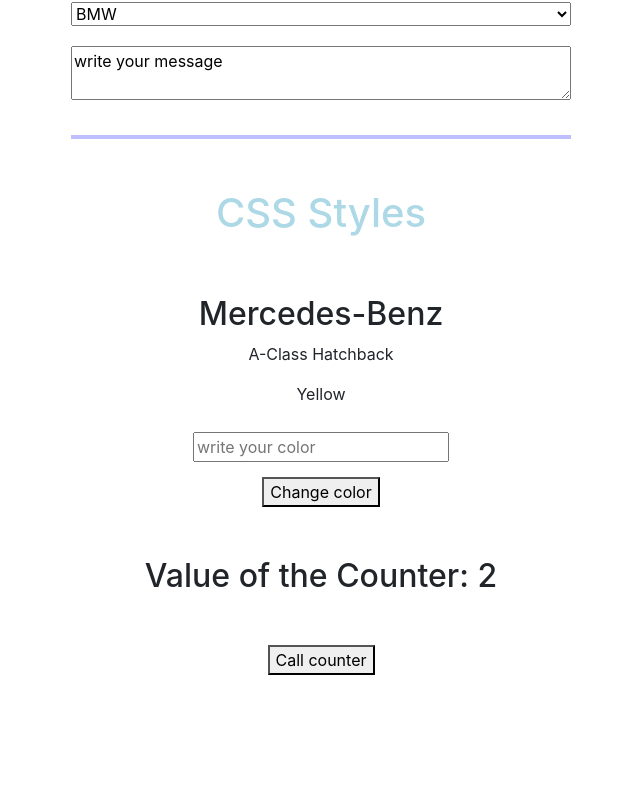
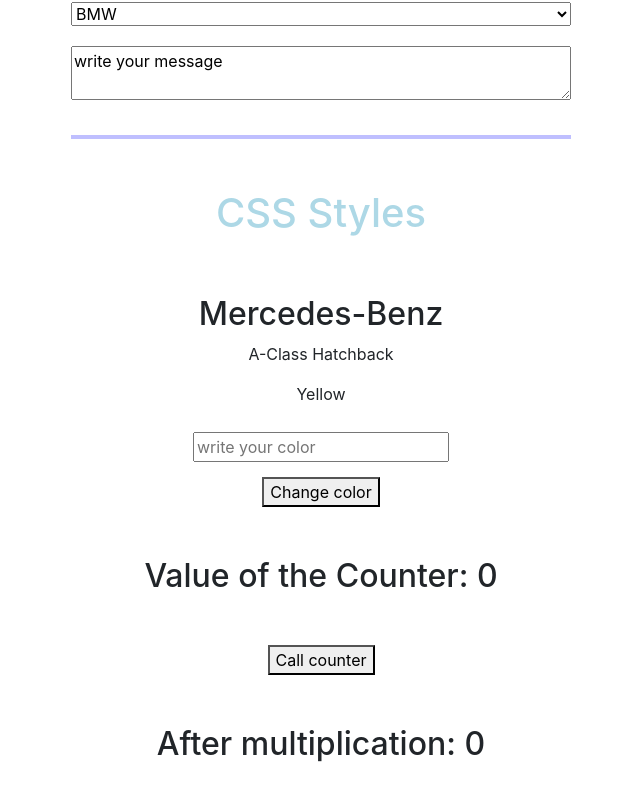
Before and after one commit to Waldemar-00/empty, a React (Create React App) app: page / in a window 1280 px wide. Shown: the part 1020-1821 px from the top of the page, without its empty margins (319-959 px from the left). Before the commit the page ends 1695 px from the top, so only its background shows below. Built offline with nearby package versions, Linux system fonts and the light colour scheme.

Commit message:
useEffect with dependence from another useState

```diff
--- a/src/useEffect.js
+++ b/src/useEffect.js
@@ -1,17 +1,17 @@
 import { useEffect, useState } from "react"
 const Counter = () => {
   const [count, setCount] = useState(0)
+  const [multi, setMulti] = useState(0)
 
   useEffect(() => {
-    setTimeout(() => {
-      setCount(count => count + 1)
-    }, 1000)
-  }, [])
+    // setTimeout(() => {setCount(count => count + 1)}, 1000)
+    setMulti(() => count * 2)
+  }, [count])
   const onChangeCounter = () => {
     setCount(count => count + 1)
   }
   const styles = {
-    h1: {
+    h2: {
       textAlign: "center",
       margin: '50px auto',
     },
@@ -22,8 +22,9 @@
   }
   return (
     <>
-    <h2 style={styles.h1}>Value of the Counter: {count} </h2>
+    <h2 style={styles.h2}>Value of the Counter: {count} </h2>
       <button onClick={onChangeCounter} style={styles.btn}>Call counter</button>
+    <h2 style={styles.h2}>After multiplication: {multi} </h2>
     </>
   )
 
```
